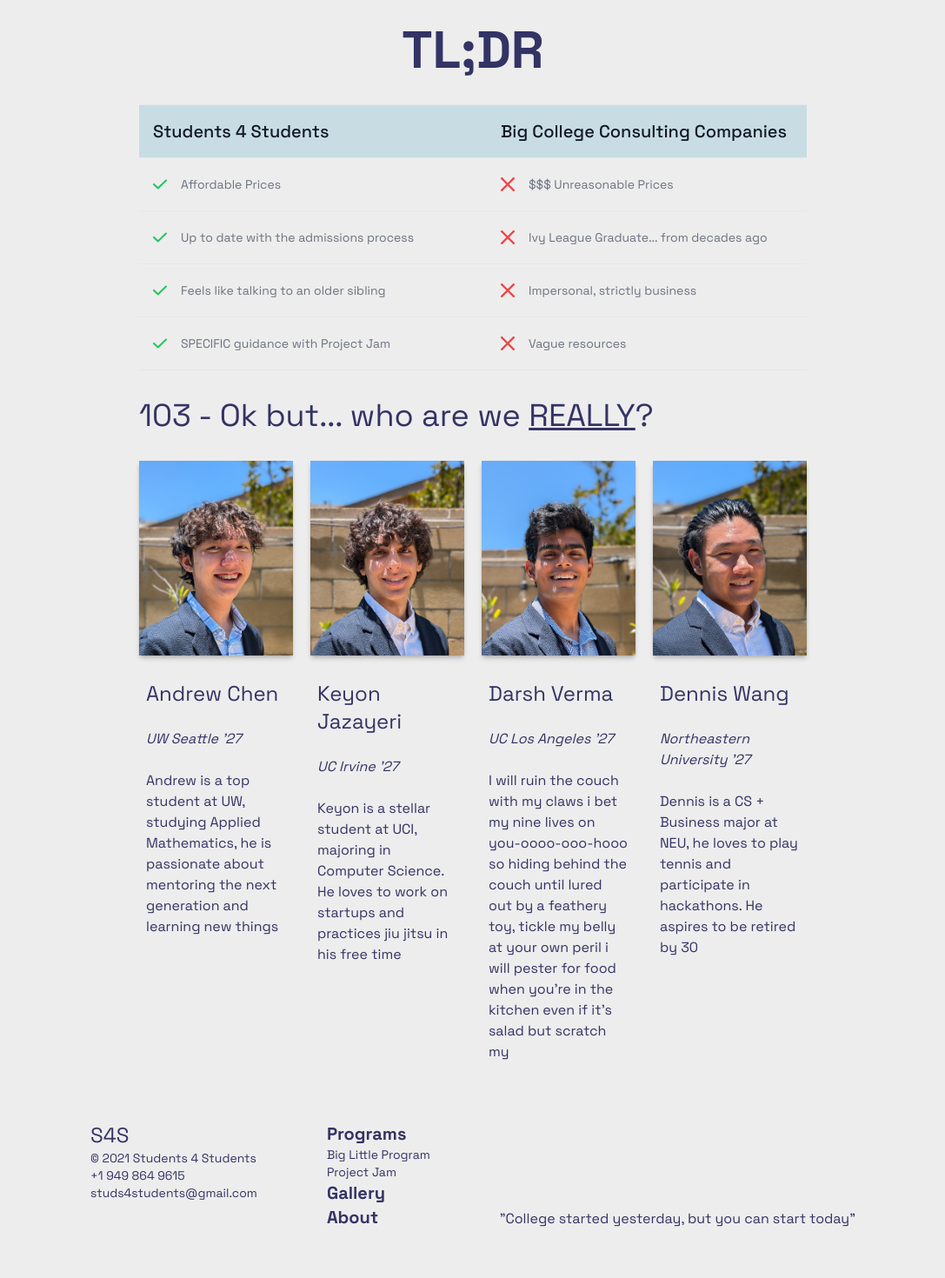
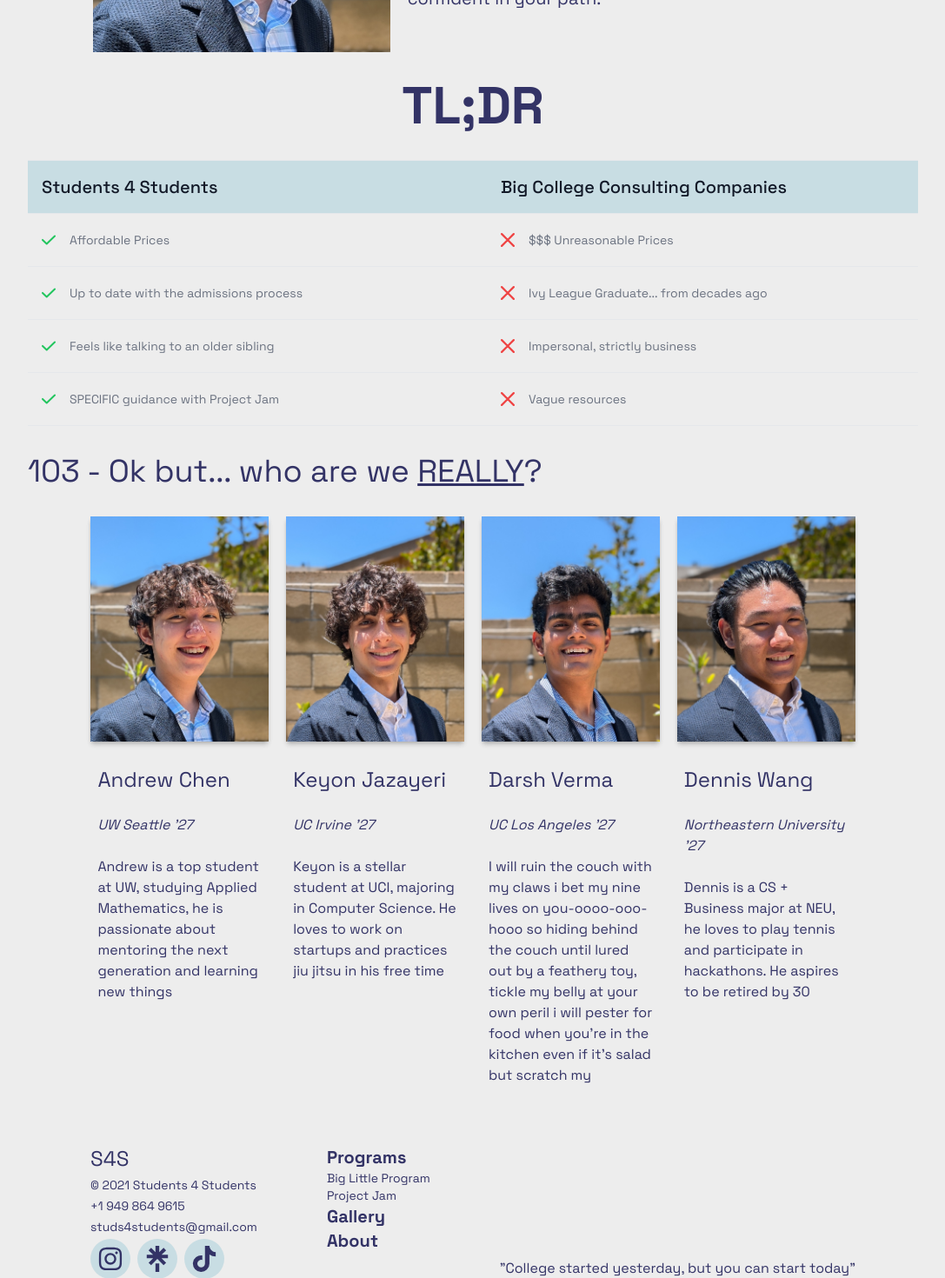
Before and after one commit to denniwang/s4s-website, a Next.js app: page /en/about in a window 1280 px wide. Shown: the part 1260-2730 px from the top of the page at 87% size, without its empty margins (96-1183 px from the left). Built offline with nearby package versions, Linux system fonts and the light colour scheme.

Commit message:
less text fix icon size, added socials on footer and made about page mobile friendly

```diff
--- a/src/app/[locale]/about/page.tsx
+++ b/src/app/[locale]/about/page.tsx
@@ -35,7 +35,7 @@ export default function About() {
 
   function TableBlock({ check, text }: { check: boolean; text: string }) {
     return (
-      <div className='flex flex-row gap-4 text-gray-500 dark:text-gray-400  items-center '>
+      <div className='flex flex-row items-center gap-4 text-gray-500  dark:text-gray-400 '>
         {check ? (
           <svg
             className='h-4 w-4 text-green-500'
@@ -69,17 +69,15 @@ export default function About() {
             />
           </svg>
         )}
-        <p className='md:text-sm text-lg'>
-        {text}
-</p>
+        <p className='w-2/3 text-lg md:text-sm'>{text}</p>
       </div>
     )
   }
   function Table() {
     return (
-      <div id='detailed-pricing' className='w-full overflow-x-auto '>
-        <div className='min-w-max overflow-hidden'>
-          <div className='grid grid-cols-2 gap-x-16 border-b border-t border-gray-200 bg-background-secondary p-4 text-sm md:text-xl font-medium text-gray-900 dark:border-gray-700 dark:text-white'>
+      <div id='detailed-pricing' className='w-full '>
+        <div className='overflow-hidden'>
+          <div className='grid grid-cols-2 gap-x-16 border-b border-t border-gray-200 bg-background-secondary p-4 text-sm font-medium text-gray-900 dark:border-gray-700 dark:text-white md:text-xl'>
             <div className='flex items-center'>Students 4 Students</div>
             <div>Big College Consulting Companies</div>
           </div>
@@ -128,9 +126,15 @@ export default function About() {
     children: React.ReactNode
   }) {
     return (
-      <div className='flex w-1/4 flex-col items-center gap-5 '>
+      <div className='flex w-4/5 flex-col  items-center gap-5 lg:w-1/5 '>
         <div className='shadow-md'>
-          <Image src={img} width={500} height={200} alt={name} className='shadow-md'/>
+          <Image
+            src={img}
+            width={500}
+            height={200}
+            alt={name}
+            className='shadow-md'
+          />
         </div>
         <div className='flex flex-col justify-center p-2'>
           <h2 className='text-2xl'>{name}</h2>
@@ -145,7 +149,7 @@ export default function About() {
 
   return (
     <main className='flex flex-row justify-center'>
-      <div className='flex w-3/5 flex-col justify-center gap-8'>
+      <div className='flex w-11/12 flex-col justify-center gap-8 md:w-4/5'>
         <h1 className='mt-10 text-center text-5xl font-bold'>About S4S</h1>
 
         <h2 className='text-4xl'>101 - Who Are We?</h2>
@@ -210,7 +214,7 @@ export default function About() {
         <h2 className='text-4xl'>
           103 - Ok but... who are we <span className='underline'>REALLY</span>?
         </h2>
-        <div className='flex flex-row justify-center gap-5'>
+        <div className='flex flex-col items-center justify-center justify-center gap-5 md:flex-row md:items-start'>
           {team.map(person => {
             return (
               <PersonCard
--- a/src/app/[locale]/components/Footer.tsx
+++ b/src/app/[locale]/components/Footer.tsx
@@ -1,15 +1,41 @@
 import Link from 'next/link'
+import { FaInstagram } from 'react-icons/fa'
+import { SiLinktree } from 'react-icons/si'
+import { FaTiktok } from 'react-icons/fa'
 import { useTranslations } from 'next-intl'
 export const Footer = () => {
   const t = useTranslations('')
   return (
     <div className='footer my-10 flex flex-row justify-center'>
       <div className='my-5 flex w-3/4 flex-col justify-around lg:flex-row'>
-        <div className='flex flex-col'>
+        <div className='flex flex-col gap-1'>
           <h2 className='text-2xl'>S4S</h2>
           <p className='text-sm'>© 2021 Students 4 Students</p>
           <p className='text-sm'>+1 949 864 9615</p>
           <p className='text-sm'>studs4students@gmail.com</p>
+          <div className='flex flex-row gap-2'>
+            <a
+              href='https://www.instagram.com/students.4students/'
+              target='_blank'
+              className='rounded-full bg-background-secondary p-2 hover:bg-blue-500'
+            >
+              <FaInstagram size='30px' />
+            </a>
+            <a
+              href='https://linktr.ee/stu4stu'
+              target='_blank'
+              className='rounded-full bg-background-secondary p-2 hover:bg-blue-500'
+            >
+              <SiLinktree size='30px' />
+            </a>
+            <a
+              href='https://www.tiktok.com/@students.4students'
+              target='_blank'
+              className='rounded-full bg-background-secondary p-2 hover:bg-blue-500'
+            >
+              <FaTiktok size='30px' />
+            </a>
+          </div>
         </div>
         <div className='flex flex-col'>
           <Link href={t('programs_link')}>
--- a/src/app/[locale]/programs/page.tsx
+++ b/src/app/[locale]/programs/page.tsx
@@ -44,17 +44,17 @@ export default function About() {
     {
       icon: <PiTargetBold />,
       title: 'Relevant Tracks',
-      desc: 'Simplify the decision making process by following one of our predesigned technical tracks.'
+      desc: 'Simplify the design process by following one of our predesigned technical tracks.'
     },
     {
       icon: <FaCalendarAlt />,
       title: '10 Sessions',
-      desc: 'Feel confident at every stage of your project with our 10 sessions, spaced according to your needs. '
+      desc: 'Feel confident at every stage of your project with 10 sessions spaced according to your needs. '
     },
     {
       icon: <FaRegLightbulb />,
       title: 'Application Boost',
-      desc: 'Colleges prefer applicants with tangible experience. Demonstrate your expertise with a fully fleshed out project. '
+      desc: 'Colleges look for tangible experience. Demonstrate expertise with a completed project. '
     },
     {
       icon: <FaHeartCircleBolt />,
@@ -159,13 +159,13 @@ export default function About() {
                 href='https://calendly.com/studs4students/15-min-free-intro-session'
                 target='_blank'
               >
-                <button className='rounded-md bg-green-200 p-3'>
+                <button className='rounded-md bg-green-200 p-3 dark:bg-emerald-700'>
                   Book Consultation Now!
                 </button>
               </a>
             </div>
             <div className='flex w-2/5 flex-col gap-5'>
-              <div className='rounded-md bg-blue-200 p-3  text-xl shadow-md'>
+              <div className='rounded-md bg-blue-200 p-3  text-xl shadow-md dark:bg-blue-800'>
                 <h2 className='text-2xl font-bold'>Big</h2>
                 <p className='italic'>noun - Informal</p>
                 <p>
@@ -173,7 +173,7 @@ export default function About() {
                   path suited uniquely to yourself.{' '}
                 </p>
               </div>
-              <div className='rounded-md bg-yellow-200 p-3 text-xl shadow-md'>
+              <div className='rounded-md bg-yellow-200 p-3 text-xl shadow-md dark:bg-amber-700'>
                 <h2 className='text-2xl font-bold'>Little</h2>
                 <p className='italic'>noun - Informal</p>
                 <p>
@@ -222,7 +222,7 @@ export default function About() {
             href='https://calendly.com/studs4students/15-min-free-intro-session'
             target='_blank'
           >
-            <button className='rounded-md bg-green-200 p-3'>
+            <button className='rounded-md bg-green-200 p-3 dark:bg-emerald-700'>
               Book Consultation Now!
             </button>
           </a>
@@ -234,7 +234,7 @@ export default function About() {
               Writing Wonders
             </h1>
           </div>
-          <div className=' flex w-5/6 flex-row'>
+          <div className=' flex w-5/6 flex-row gap-4'>
             <div className='h-5 w-5 rounded-full bg-background-secondary'></div>{' '}
             <p>Some perks for you</p> <div className='flex-1'></div>
           </div>
@@ -254,17 +254,17 @@ export default function About() {
                 href='https://calendly.com/studs4students/15-min-free-intro-session'
                 target='_blank'
               >
-                <button className='rounded-md bg-green-200 p-3'>
+                <button className='rounded-md bg-green-200 p-3 dark:bg-emerald-700'>
                   Book Consultation Now!
                 </button>
               </a>
             </div>
 
-            <table className='w-full text-left text-sm text-gray-500 shadow-lg dark:text-gray-400 lg:w-1/2 rtl:text-right'>
+            <table className='w-full rounded-lg text-left text-sm text-gray-500 shadow-lg dark:text-gray-400 lg:w-1/2 rtl:text-right'>
               <thead className='bg-gray-100 text-xs uppercase text-gray-700 dark:bg-gray-700 dark:text-gray-400'>
                 <tr>
                   <th scope='col' className='rounded-s-lg px-6 py-3'>
-                    Feature
+                    Writing Wonders Add-On&apos;s
                   </th>
                   <th scope='col' className='px-6 py-3'></th>
                   <th scope='col' className='rounded-e-lg px-6 py-3'></th>
@@ -302,7 +302,7 @@ export default function About() {
                   <td className='px-6 py-4'>FREE</td>
                 </tr>
               </tbody>
-              <tfoot>
+              <tfoot className='dark:bg-background-secondary'>
                 <tr className='font-semibold text-gray-900 dark:text-white'>
                   <th scope='row' className='px-6 py-3 text-base'>
                     Total
```
